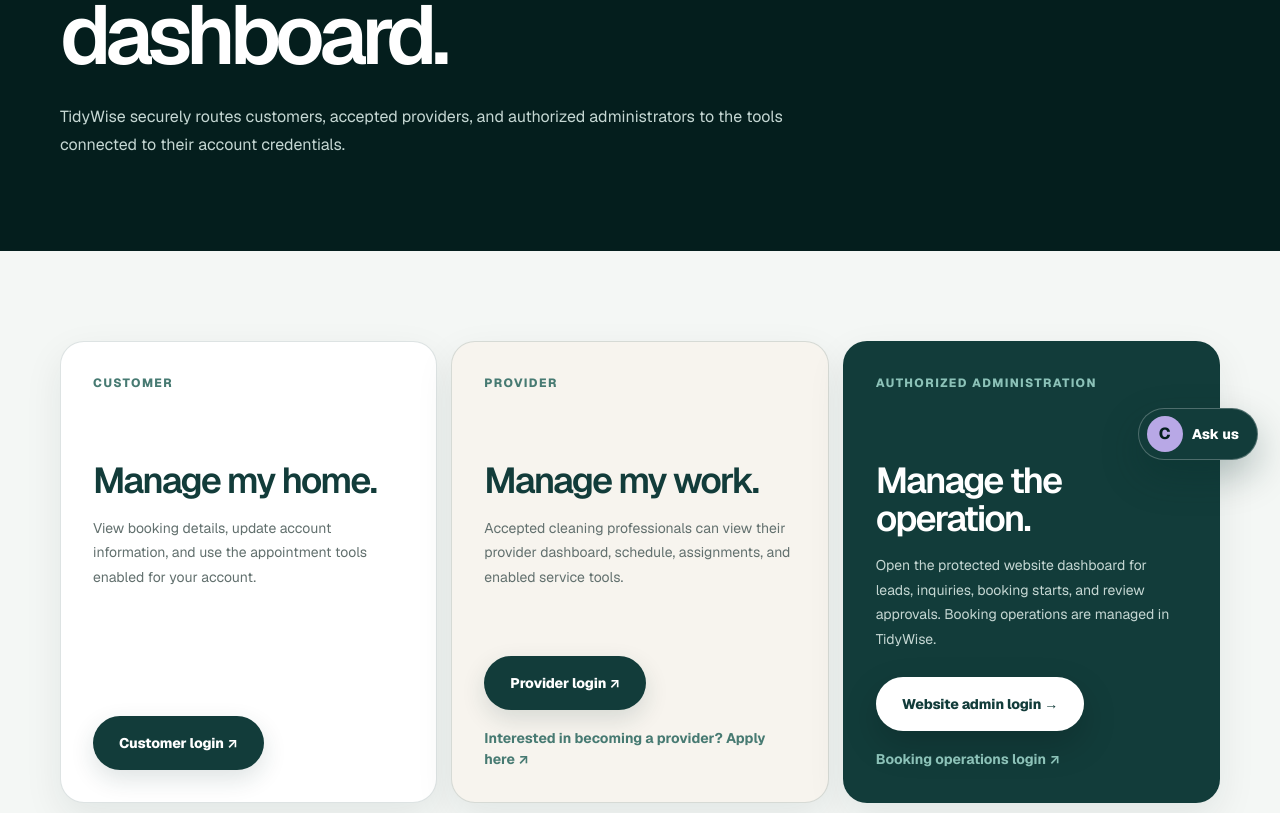
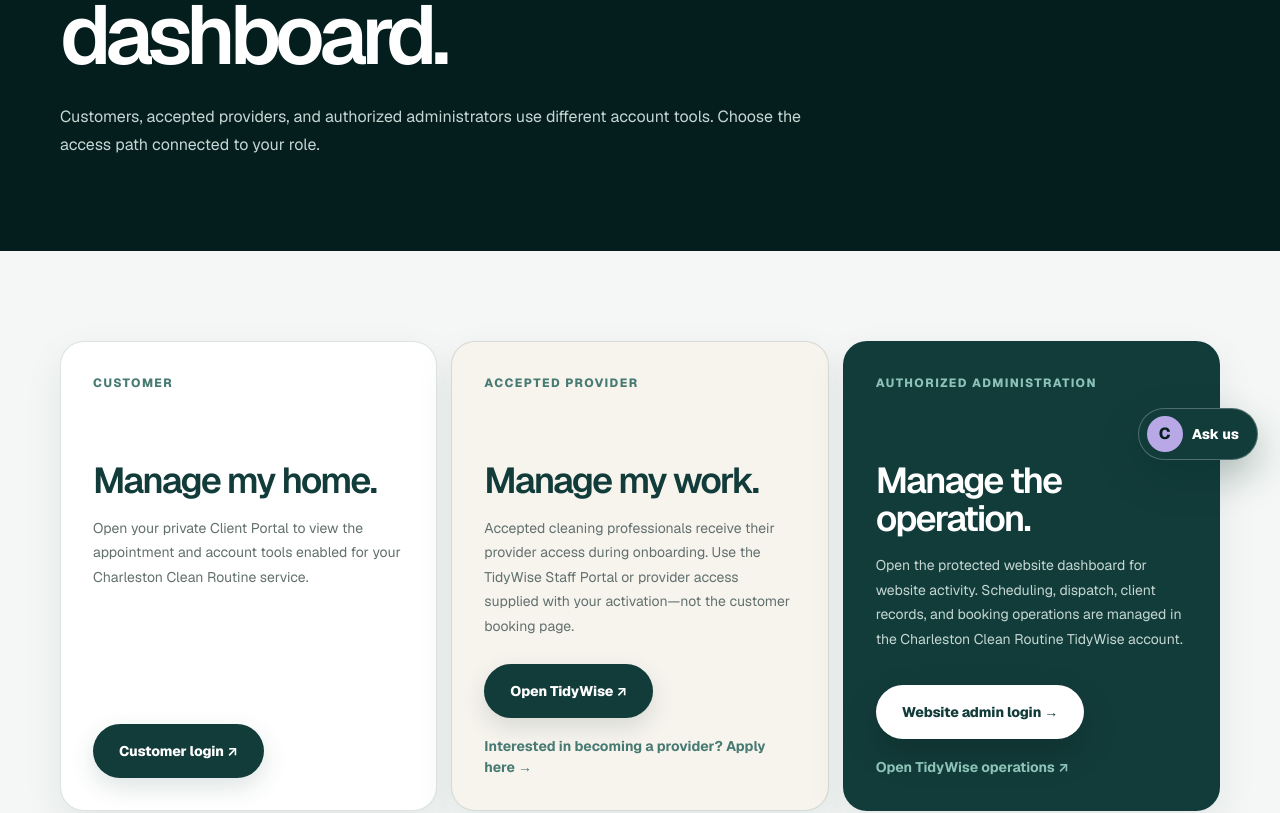
Before and after one commit to christophercompton843/charleston-clean-routine, a Next.js app: page /login in a window 1280 px wide. Shown: the part 318-1131 px from the top of the page. Built offline with nearby package versions, Linux system fonts and the light colour scheme.

Commit message:
Fix account access routing for providers and admin

```diff
--- a/app/login/page.tsx
+++ b/app/login/page.tsx
@@ -7,16 +7,39 @@ export const metadata: Metadata = {
 };
 
 const customerLogin = "https://jointidywise.com/portal/login";
-const secureLogin = "https://www.jointidywise.com/book/charleston-clean-routine-7mjd3";
-const providerApplication = "/contact?topic=provider";
+const tidyWiseLogin = "https://www.jointidywise.com/";
+const providerApplication = "/provider-application";
 
 export default function LoginPage() {
   return (
-    <CustomerPageShell eyebrow="Secure account access" title="One doorway. The right dashboard." intro="TidyWise securely routes customers, accepted providers, and authorized administrators to the tools connected to their account credentials.">
+    <CustomerPageShell
+      eyebrow="Secure account access"
+      title="One doorway. The right dashboard."
+      intro="Customers, accepted providers, and authorized administrators use different account tools. Choose the access path connected to your role."
+    >
       <section className="login-grid">
-        <article><span>Customer</span><h2>Manage my home.</h2><p>View booking details, update account information, and use the appointment tools enabled for your account.</p><a className="button" href={customerLogin} target="_blank" rel="noreferrer">Customer login ↗</a></article>
-        <article><span>Provider</span><h2>Manage my work.</h2><p>Accepted cleaning professionals can view their provider dashboard, schedule, assignments, and enabled service tools.</p><a className="button" href={secureLogin} target="_blank" rel="noreferrer">Provider login ↗</a><a className="login-secondary" href={providerApplication} target="_blank" rel="noreferrer">Interested in becoming a provider? Apply here ↗</a></article>
-        <article className="admin-login"><span>Authorized administration</span><h2>Manage the operation.</h2><p>Open the protected website dashboard for leads, inquiries, booking starts, and review approvals. Booking operations are managed in TidyWise.</p><a className="button button-light" href="/admin">Website admin login →</a><a className="login-secondary login-secondary-light" href={secureLogin} target="_blank" rel="noreferrer">Booking operations login ↗</a></article>
+        <article>
+          <span>Customer</span>
+          <h2>Manage my home.</h2>
+          <p>Open your private Client Portal to view the appointment and account tools enabled for your Charleston Clean Routine service.</p>
+          <a className="button" href={customerLogin} target="_blank" rel="noreferrer">Customer login ↗</a>
+        </article>
+
+        <article>
+          <span>Accepted provider</span>
+          <h2>Manage my work.</h2>
+          <p>Accepted cleaning professionals receive their provider access during onboarding. Use the TidyWise Staff Portal or provider access supplied with your activation—not the customer booking page.</p>
+          <a className="button" href={tidyWiseLogin} target="_blank" rel="noreferrer">Open TidyWise ↗</a>
+          <a className="login-secondary" href={providerApplication}>Interested in becoming a provider? Apply here →</a>
+        </article>
+
+        <article className="admin-login">
+          <span>Authorized administration</span>
+          <h2>Manage the operation.</h2>
+          <p>Open the protected website dashboard for website activity. Scheduling, dispatch, client records, and booking operations are managed in the Charleston Clean Routine TidyWise account.</p>
+          <a className="button button-light" href="/admin">Website admin login →</a>
+          <a className="login-secondary login-secondary-light" href={tidyWiseLogin} target="_blank" rel="noreferrer">Open TidyWise operations ↗</a>
+        </article>
       </section>
     </CustomerPageShell>
   );
```
